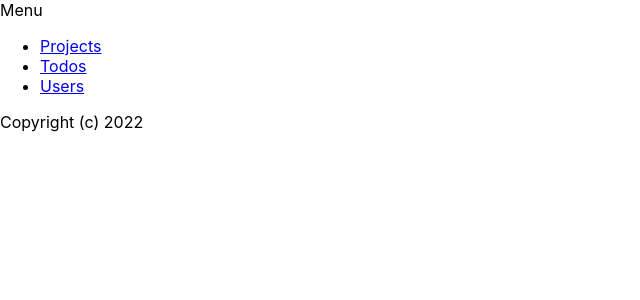
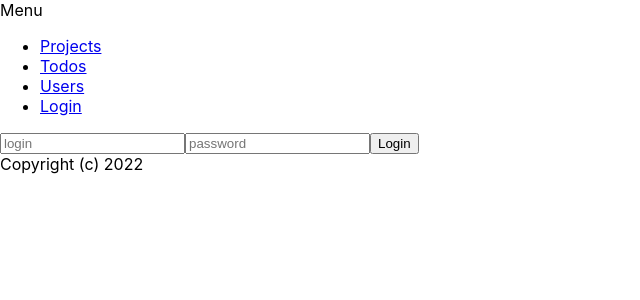
Before and after one commit to KTo1/django-drf, a React (Create React App) app in the folder frontend/: page /login in a window 1280 px wide. Shown: the top 300 px of the page, without its empty margins (0-640 px from the left). Built offline with nearby package versions, Linux system fonts and the light colour scheme; no server answers.

Commit message:
Получение токена

```diff
--- a/frontend/src/App.js
+++ b/frontend/src/App.js
@@ -10,6 +10,7 @@ import TodoList from "./components/ToDoS";
 import Menu from "./components/Menu";
 import Footer from "./components/Footer";
 import NotFound404 from "./components/NotFound404";
+import LoginForm from "./components/Auth";
 
 
 import {HashRouter, BrowserRouter, Routes, Route, Navigate, Link} from "react-router-dom";
@@ -24,6 +25,12 @@ class App extends React.Component {
             'projects': [],
             'todos': []
         }
+    }
+
+    get_token(username, password){
+         axios.post('http://127.0.0.1:8000/api-token-auth/', {username: username, password: password}).then(response => {
+            console.log(response.data)
+        }).catch(error => alert('Неверный логин или пароль!'))
     }
 
     componentDidMount() {
@@ -62,6 +69,7 @@ class App extends React.Component {
                             <li><Link as={Link} to='/'> Projects </Link></li>
                             <li><Link as={Link} to='/todos'> Todos </Link></li>
                             <li><Link as={Link} to='/users'> Users </Link></li>
+                            <li><Link as={Link} to='/login'> Login </Link></li>
                         </ul>
                     </nav>
 
@@ -69,6 +77,7 @@ class App extends React.Component {
                         <Route exact path='/' element={<Navigate to='/projects' />}/>
                         <Route exact path='/todos' element={<TodoList items={this.state.todos}/>}/>
                         <Route exact path='/users/' element={<UserList items={this.state.users}/>}/>
+                        <Route exact path='/login/' element={<LoginForm get_token={(username, password) => this.get_token(username, password)}/>}/>
 
                         <Route path='/projects'>
                             <Route index element={<ProjectList items={this.state.projects} />} />
--- a/frontend/src/components/Auth.js
+++ b/frontend/src/components/Auth.js
@@ -1,26 +1,32 @@
 import React from "react";
 
 
-class Auth extends React.Component {
+class LoginForm extends React.Component {
     constructor(props) {
         super(props);
-        this.state = {login: '', password: ''}
+        this.state = {username: '', password: ''}
     }
 
     handleSubmit(event){
-        console.log(event)
+        console.log(this.state.username + ', ' + this.state.password)
+        this.props.get_token(this.state.username, this.state.password)
         event.preventDefault()
     }
 
     handleChange(event){
         console.log(event)
+        this.setState(
+            {
+                [event.target.name]: event.target.value
+            }
+        )
     }
 
     render() {
         return (
             <form onSubmit={(event) => this.handleSubmit(event)}>
-                <input type="text" name="login" placeholder="login"
-                       value={this.state.login} onChange={(event) => this.handleChange(event)}/>
+                <input type="text" name="username" placeholder="login"
+                       value={this.state.username} onChange={(event) => this.handleChange(event)}/>
                 <input type="password" name="password" placeholder="password"
                        value={this.state.password} onChange={(event) => this.handleChange(event)}/>
                 <input type="submit" value="Login"/>
@@ -29,3 +35,5 @@ class Auth extends React.Component {
     }
 
 }
+
+export default LoginForm;
```
